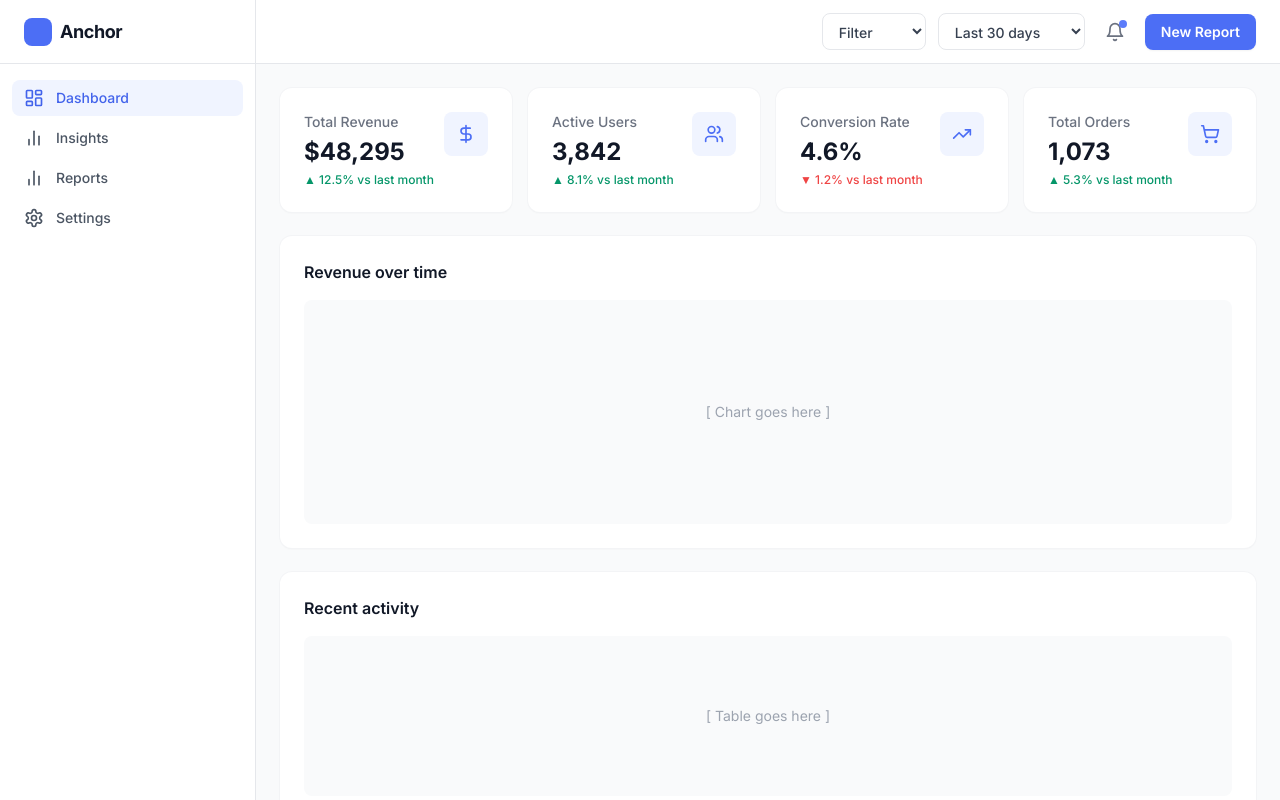
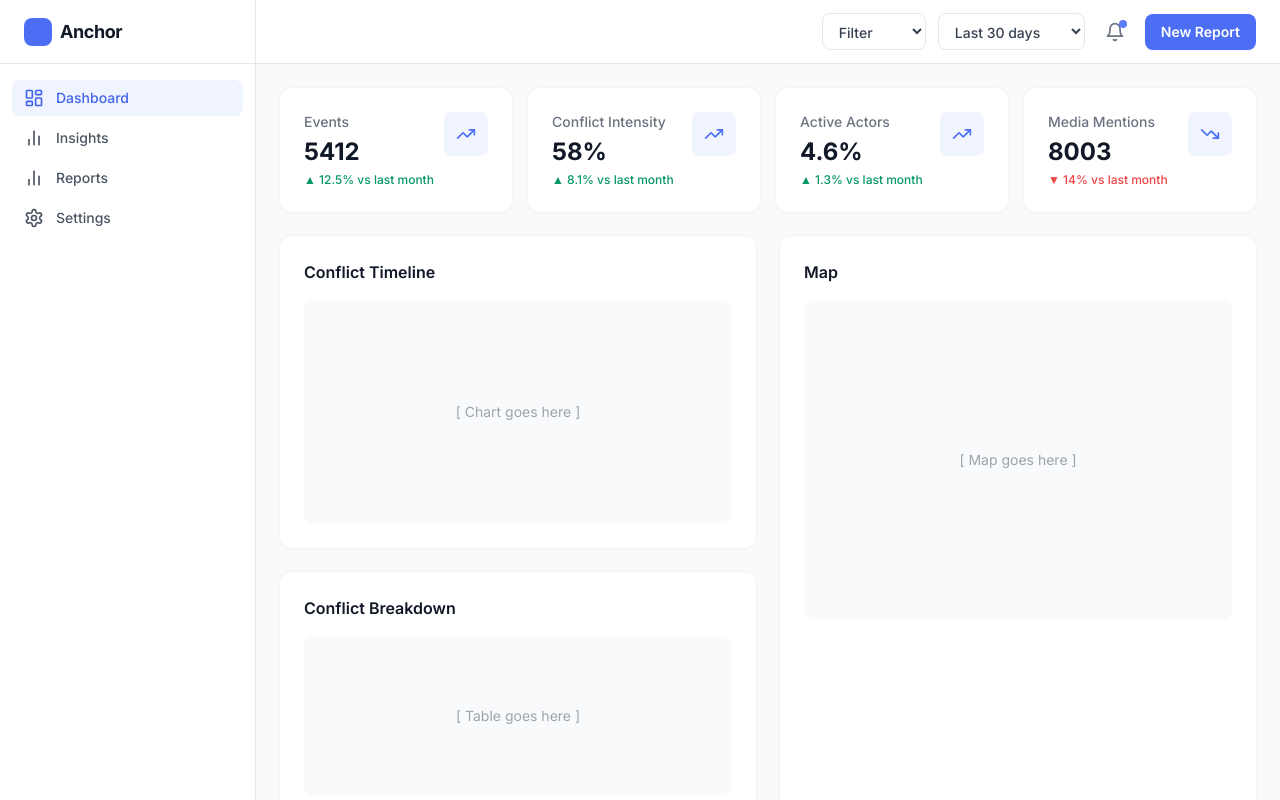
Before and after one commit to Kunpeng0/Anchor-ICT-s1-29, a React (Vite) app: page /dashboard in a window 1280 px wide. Built offline with nearby package versions, Linux system fonts and the light colour scheme.

Commit message:
Dashboard Skeleton
Dashboard Skeleton made to more closely resemble the given design included in the proposal

```diff
--- a/src/pages/dashboard/DashboardPage.jsx
+++ b/src/pages/dashboard/DashboardPage.jsx
@@ -1,11 +1,11 @@
-import { Users, DollarSign, TrendingUp, ShoppingCart } from 'lucide-react'
+import { Users, DollarSign, TrendingUp, ShoppingCart, TrendingDown } from 'lucide-react'
 import StatCard from '@/components/ui/StatCard'
 
 const stats = [
-  { label: 'Total Revenue', value: '$48,295', delta: 12.5, icon: DollarSign },
-  { label: 'Active Users', value: '3,842', delta: 8.1, icon: Users },
-  { label: 'Conversion Rate', value: '4.6%', delta: -1.2, icon: TrendingUp },
-  { label: 'Total Orders', value: '1,073', delta: 5.3, icon: ShoppingCart },
+  { label: 'Events', value: '5412', delta: 12.5, icon: TrendingUp },
+  { label: 'Conflict Intensity', value: '58%', delta: 8.1, icon: TrendingUp },
+  { label: 'Active Actors', value: '4.6%', delta: 1.3, icon: TrendingUp },
+  { label: 'Media Mentions', value: '8003', delta: -14, icon: TrendingDown },
 ]
 
 export default function DashboardPage() {
@@ -16,18 +16,33 @@ export default function DashboardPage() {
           <StatCard key={stat.label} {...stat} />
         ))}
       </div>
+
+      <div className="grid grid-cols-2 gap-6">
+        {/* Left column - Chart and Table */}
+        <div className="space-y-6">
           <div className="card">
-        <h2 className="text-base font-semibold text-gray-900">Revenue over time</h2>
+            <h2 className="text-base font-semibold text-gray-900">Conflict Timeline</h2>
             <div className="mt-4 flex h-56 items-center justify-center rounded-lg bg-gray-50 text-sm text-gray-400">
               [ Chart goes here ]
             </div>
           </div>
           <div className="card">
-        <h2 className="text-base font-semibold text-gray-900">Recent activity</h2>
+            <h2 className="text-base font-semibold text-gray-900">Conflict Breakdown</h2>
             <div className="mt-4 flex h-40 items-center justify-center rounded-lg bg-gray-50 text-sm text-gray-400">
               [ Table goes here ]
             </div>
           </div>
         </div>
+
+        {/* Right column - Map */}
+        <div className="card">
+          <h2 className="text-base font-semibold text-gray-900">Map</h2>
+          <div className="mt-4 h-[320px] flex items-center justify-center rounded-lg bg-gray-50 text-sm text-gray-400">
+            [ Map goes here ]
+          </div>
+        </div>
+      </div>
+
+    </div>
   )
 }
```
Lines whose indentation alone changed are shown as unchanged.
